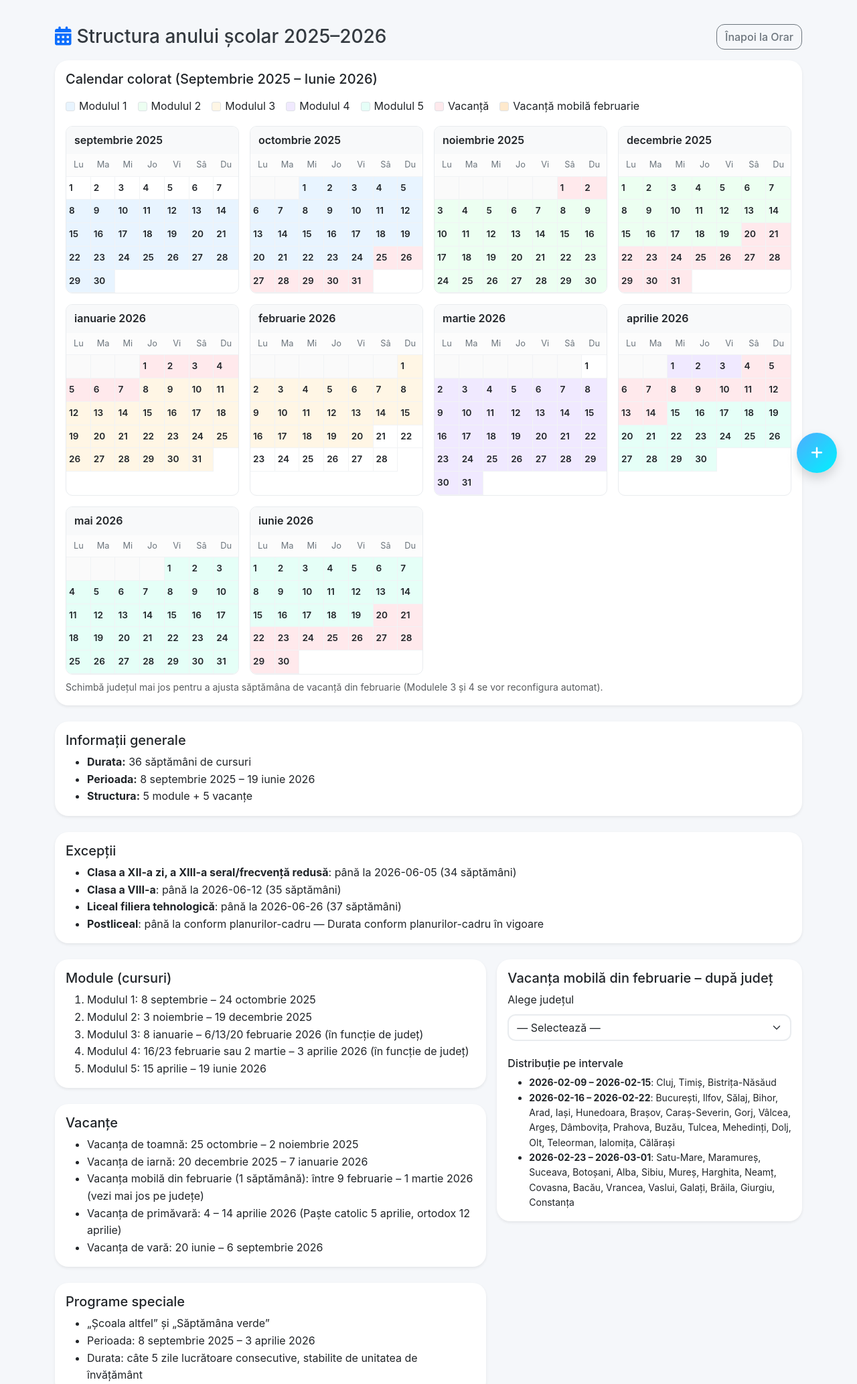
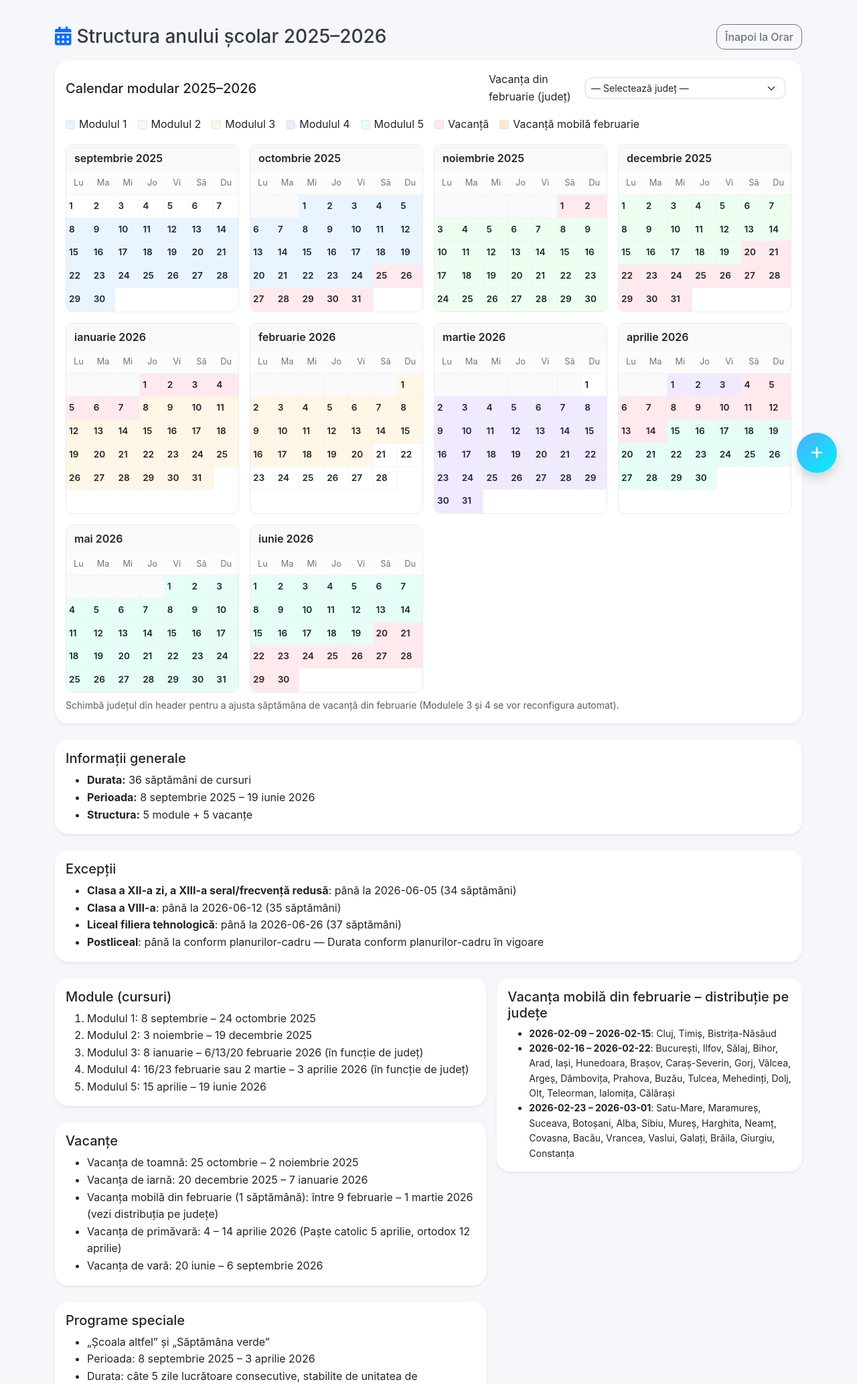
Before and after one commit to AlexIT86/School_manager, a Django app: page /orar/year/2025-2026/ in a window 1280 px wide. Shown: the part 64-2130 px from the top of the page at 67% size. Run offline with Django 4.2, Linux system fonts and the light colour scheme; the visitor is signed in with stand-in values (Sample User, id 1); some libraries are stand-ins or nearby versions.

Commit message:
Update school year 2025-2026 template with modular calendar and county selection
- Revised the header to reflect a modular calendar for the 2025-2026 school year.
- Added a dropdown for county selection to adjust February vacation weeks dynamically.
- Updated text for clarity regarding county distribution and adjusted related JavaScript functionality for improved user experience.

```diff
--- a/templates/schedule/school_year_2025_2026.html
+++ b/templates/schedule/school_year_2025_2026.html
@@ -13,7 +13,14 @@
   <!-- Vizualizare calendar colorat (mutat sus) -->
   <div class="card shadow-sm mb-4">
     <div class="card-body">
-      <h5 class="mb-3">Calendar colorat (Septembrie 2025 – Iunie 2026)</h5>
+      <div class="d-flex flex-wrap justify-content-between align-items-center mb-3 gap-2">
+        <h5 class="mb-0">Calendar modular 2025–2026</h5>
+        <div class="d-flex align-items-center gap-2">
+          <label for="countySelect" class="form-label mb-0">Vacanța din februarie (județ)</label>
+          <select id="countySelect" class="form-select form-select-sm" style="min-width: 220px;"></select>
+          <span id="countyInfo" class="text-muted small"></span>
+        </div>
+      </div>
       <div class="d-flex flex-wrap align-items-center gap-3 mb-3">
         <span class="legend"><span class="chip chip-m1"></span> Modulul 1</span>
         <span class="legend"><span class="chip chip-m2"></span> Modulul 2</span>
@@ -24,7 +31,7 @@
         <span class="legend"><span class="chip chip-feb"></span> Vacanță mobilă februarie</span>
       </div>
       <div id="schoolYearCalendar" class="sy-calendar"></div>
-      <small class="text-muted d-block mt-2">Schimbă județul mai jos pentru a ajusta săptămâna de vacanță din februarie (Modulele 3 și 4 se vor reconfigura automat).</small>
+      <small class="text-muted d-block mt-2">Schimbă județul din header pentru a ajusta săptămâna de vacanță din februarie (Modulele 3 și 4 se vor reconfigura automat).</small>
     </div>
   </div>
 
@@ -75,7 +82,7 @@
           <ul class="mb-0">
             <li>Vacanța de toamnă: 25 octombrie – 2 noiembrie 2025</li>
             <li>Vacanța de iarnă: 20 decembrie 2025 – 7 ianuarie 2026</li>
-            <li>Vacanța mobilă din februarie (1 săptămână): între 9 februarie – 1 martie 2026 (vezi mai jos pe județe)</li>
+            <li>Vacanța mobilă din februarie (1 săptămână): între 9 februarie – 1 martie 2026 (vezi distribuția pe județe)</li>
             <li>Vacanța de primăvară: 4 – 14 aprilie 2026 (Paște catolic 5 aprilie, ortodox 12 aprilie)</li>
             <li>Vacanța de vară: 20 iunie – 6 septembrie 2026</li>
           </ul>
@@ -97,21 +104,7 @@
     <div class="col-lg-5">
       <div class="card shadow-sm">
         <div class="card-body">
-          <h5>Vacanța mobilă din februarie – după județ</h5>
-          <div class="mb-3">
-            <label class="form-label">Alege județul</label>
-            <select id="countySelect" class="form-select">
-              <option value="">— Selectează —</option>
-              {% for interval, counties in vacante.februarie_distributie.items %}
-                {% for county in counties %}
-                <option value="{{ interval }}">{{ county }}</option>
-                {% endfor %}
-              {% endfor %}
-            </select>
-          </div>
-          <div class="alert alert-info" id="countyInfo" style="display:none;"></div>
-
-          <h6 class="mt-4">Distribuție pe intervale</h6>
+          <h5>Vacanța mobilă din februarie – distribuție pe județe</h5>
           <ul class="small mb-0">
             {% for interval, counties in vacante.februarie_distributie.items %}
             <li><strong>{{ interval|slice:":10" }} – {{ interval|slice:"11:" }}</strong>: {{ counties|join:', ' }}</li>
@@ -207,7 +200,7 @@
     if(isBetween(d, ...ranges.modules.m2)) return 'm2';
     if(isBetween(d, ...ranges.modules.m5)) return 'm5';
 
-    // Module 3 și 4 depind de febWeek; dacă nu e setat, folosim cel mai tarziu scenariu generic: m3 până pe 20 feb, m4 de pe 2 mar
+    // Module 3 și 4 depind de febWeek; fallback: m3 până pe 20 feb, m4 de pe 2 mar
     const m3Start = ranges.modules.m3[0];
     const m3End = febWeek ? new Date(febWeek[0].getFullYear(), febWeek[0].getMonth(), febWeek[0].getDate()-1) : parse('2026-02-20');
     const m4Start = febWeek ? new Date(febWeek[1].getFullYear(), febWeek[1].getMonth(), febWeek[1].getDate()+1)
@@ -252,16 +245,39 @@
     });
   }
 
+  // Build county dropdown (alphabetically) from server data
+  const FEB_DIST = {
+  {% for interval, counties in vacante.februarie_distributie.items %}
+    '{{ interval }}': [{% for c in counties %}'{{ c }}'{% if not forloop.last %}, {% endif %}{% endfor %}] {% if not forloop.last %},{% endif %}
+  {% endfor %}
+  };
+
+  function populateCountySelect(){
+    const sel = document.getElementById('countySelect');
+    if(!sel) return;
+    sel.innerHTML = '';
+    const ph = document.createElement('option'); ph.value=''; ph.textContent='— Selectează județ —'; sel.appendChild(ph);
+    const pairs = [];
+    Object.entries(FEB_DIST).forEach(([interval, list])=>{
+      list.forEach(county=>pairs.push([county, interval]));
+    });
+    pairs.sort((a,b)=>a[0].localeCompare(b[0],'ro',{sensitivity:'base'}));
+    pairs.forEach(([county, interval])=>{
+      const opt = document.createElement('option');
+      opt.value = interval; opt.textContent = county; sel.appendChild(opt);
+    });
+  }
+
   // Init
+  populateCountySelect();
   renderCalendar();
   const sel = document.getElementById('countySelect');
   const info = document.getElementById('countyInfo');
   if(sel){
     sel.addEventListener('change', function(){
-      if(!this.value){ info.style.display='none'; applyFebWeek(null); renderCalendar(); return; }
+      if(!this.value){ info.textContent=''; applyFebWeek(null); renderCalendar(); return; }
       const [a,b] = this.value.split(':');
-      info.textContent = `Vacanță în județul selectat: ${a} – ${b}`;
-      info.style.display='block';
+      info.textContent = `${a} – ${b}`;
       applyFebWeek(this.value);
       renderCalendar();
     });
```
Also changed, not shown: templates/core/notifications.html (added, +69 -0 lines).
